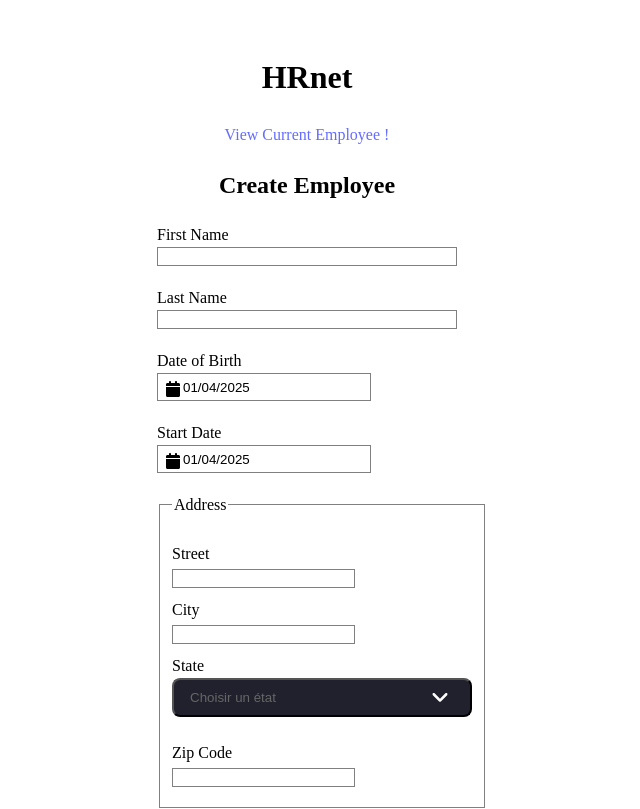
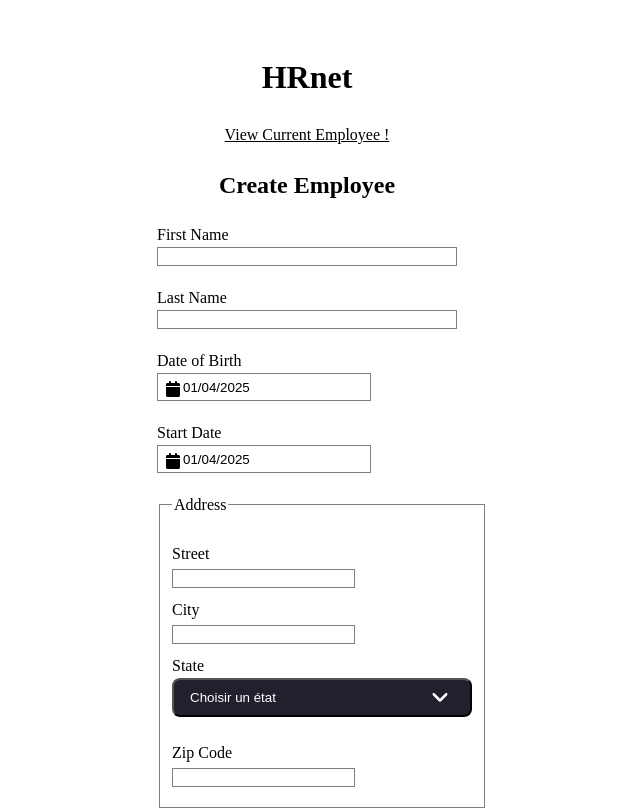
Before and after one commit to jorisbertier/HRnet, a React (Vite) app: page / in a window 1280 px wide. Shown: the top 809 px of the page, without its empty margins (333-973 px from the left). Built offline with nearby package versions, Linux system fonts and the light colour scheme.

Commit message:
style for SEO to element

```diff
--- a/src/components/DropDown/DropDown.jsx
+++ b/src/components/DropDown/DropDown.jsx
@@ -35,7 +35,7 @@ function DropDown({data, title, getData}) {
     <div>
         <div ref={dropdownRef} className="dropdown-container">
         <button type="button" className="dropdown-button" onClick={toggleDropdown}>
-            <span>{dataDropdown}</span>
+            <span className='title-dropdown'>{dataDropdown}</span>
             <span className={`icon ${isOpen ? "rotated" : ""}`}>
                 <svg viewBox="0 0 24 24" width={30} height={30} fill="none" xmlns="http://www.w3.org/2000/svg"><g id="SVGRepo_bgCarrier" strokeWidth="0"></g><g id="SVGRepo_tracerCarrier" strokeLinecap="round" strokeLinejoin="round"></g><g id="SVGRepo_iconCarrier"> <path fillRule="evenodd" clipRule="evenodd" d="M12.7071 14.7071C12.3166 15.0976 11.6834 15.0976 11.2929 14.7071L6.29289 9.70711C5.90237 9.31658 5.90237 8.68342 6.29289 8.29289C6.68342 7.90237 7.31658 7.90237 7.70711 8.29289L12 12.5858L16.2929 8.29289C16.6834 7.90237 17.3166 7.90237 17.7071 8.29289C18.0976 8.68342 18.0976 9.31658 17.7071 9.70711L12.7071 14.7071Z" fill="#ffff"></path> </g></svg>
             </span>
--- a/src/components/DropDown/index.css
+++ b/src/components/DropDown/index.css
@@ -77,3 +77,7 @@
     background-color: #2b2c37;
     opacity: 0.5;
 }
+
+.title-dropdown {
+    color: white;
+}
--- a/src/index.css
+++ b/src/index.css
@@ -42,6 +42,7 @@ body {
   background-color: #1a1a1a !important;
   cursor: pointer;
   transition: border-color 0.25s;
+  color: white !important;
 }
 button:hover {
   border-color: #646cff;
--- a/src/pages/Home.jsx
+++ b/src/pages/Home.jsx
@@ -9,7 +9,7 @@ function Home() {
             <div className="title">
                 <h1>HRnet</h1>
             </div>
-            <Link to="/employeeList">View Current Employee !</Link>
+            <Link to="/employeeList" style={{color: 'black', textDecoration: 'underline black'}}>View Current Employee !</Link>
             <h2>Create Employee</h2>
             <div className="form">
                 <Form/>
```
